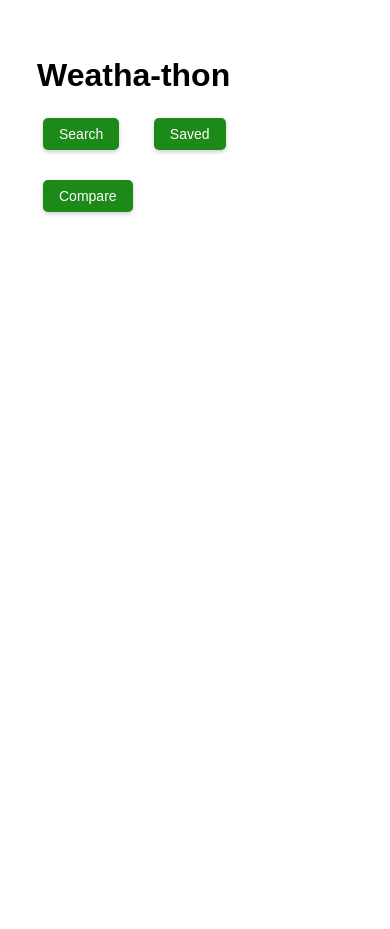
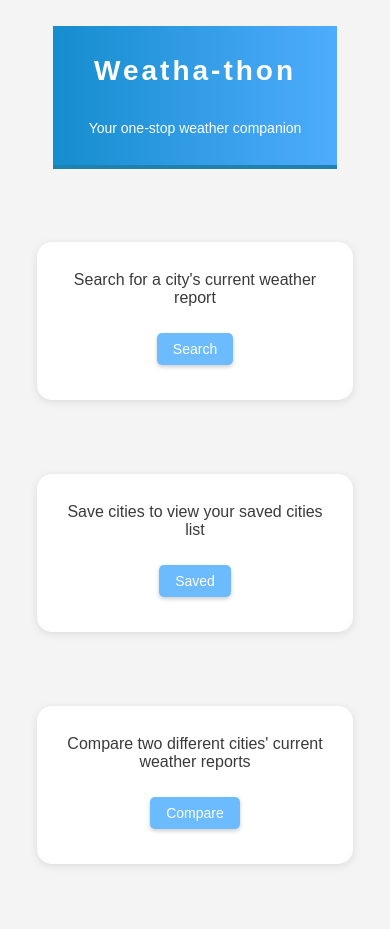
Before and after one commit to kjartan3/weather_project, a Django app: page / in a window 390 px wide. Before the commit the page ends 215 px from the top, so only its background shows below. Run offline with Django 5.2, Linux system fonts and the light colour scheme.

Commit message:
additions to styling and html

```diff
--- a/weathathon/static/weather_app/css/styles.css
+++ b/weathathon/static/weather_app/css/styles.css
@@ -1,22 +1,32 @@
-/* General Reset */
+/* General */
 * {
     margin: 8px;
     padding: 1px;
     box-sizing: border-box;
     font-family: Arial, sans-serif;
-
 }
 
-/* Weather Container */
+body {
+    background: #f4f4f4;
+    color: #3a3a3a;
+}
+
 .weather-container {
     max-width: 1200px;
     margin: 20px auto;
     padding: 10px;
 }
 
+.button-container {
+    display: flex;
+    justify-content: center;
+    gap: 80px;
+    margin-top: 80px;
+}
+
 /* Today's Weather Section */
 .weather-card {
-    background: #f2f2f2;
+    background: #ffffff;
     padding: 20px;
     border-radius: 8px;
     box-shadow: 0 2px 4px rgba(0, 0, 0, 0.1);
@@ -29,7 +39,7 @@
 .submit-btn {
     margin: 15px;
     padding: 8px 16px;
-    background: #1c8919;
+    background: #6cbbff;
     color: #fff;
     text-decoration: none;
     border-style: none;
@@ -140,6 +153,71 @@
     }
 }
 
+/* Homepage Header Section */
+.header-container {
+    background: linear-gradient(to right, #158dce, #4facfe);
+    color: #fff;
+    text-align: center;
+    padding: 20px 0;
+    border-bottom: 4px solid #1e81b0;
+    margin-left: 10%;
+    margin-right: 10%;
+}
+
+.main-title {
+    font-size: 36px;
+    letter-spacing: 3px;
+    margin-bottom: 5px;
+}
+
+.tagline {
+    font-size: 16px;
+    font-weight: 300;
+}
+
+/* Individual Cards */
+.feature-container {
+    display: flex;
+    flex-direction: column; /* Stack elements vertically */
+    justify-content: center;
+    align-items: center;
+    gap: 20px; /* Add space between items in the vertical layout */
+    max-width: 1200px;
+}
+
+.feature-card {
+    background: #fff;
+    box-shadow: 0 2px 8px rgba(0, 0, 0, 0.1);
+    border-radius: 15px;
+    padding: 20px;
+    text-align: center;
+    width: 440px;
+}
+
+.feature-description {
+    font-size: 16px;
+    margin-bottom: 10px;
+    color: #3a3a3a;
+}
+
+@media (max-width: 768px) {
+    .feature-card {
+        width: 100%;
+    }
+}
+
+@media (max-width: 480px) {
+    .main-title {
+        font-size: 28px;
+    }
+
+    .tagline {
+        font-size: 14px;
+    }
+}
+
+
+
 /* .weather-card {
     transition: transform 0.2s ease-in-out;
 }
--- a/weathathon/templates/home.html
+++ b/weathathon/templates/home.html
@@ -2,20 +2,38 @@
 
 <!DOCTYPE html>
 <html lang="en">
-<head>
 <head>
     <meta charset="UTF-8">
     <meta name="viewport" content="width=device-width, initial-scale=1.0">
     <title>Weathathon</title>
     <link rel="stylesheet" href="{% static 'weather_app/css/styles.css' %}">
 </head>
-</head>
 <body>
-    <div class="weather-container">
-        <h1>Weatha-thon</h1>
+    <!-- Main container -->
+    <header class="header-container">
+        <h1 class="main-title">Weatha-thon</h1>
+        <br>
+        <p class="tagline">Your one-stop weather companion</p>
+    </header>
+    <br>
+    <!-- Button Section -->
+    <main class="weather-container">
+        <div class="feature-container">
+            <div class="feature-card">
+                <p class="feature-description">Search for a city's current weather report</p>
                 <button onclick="window.location.href='/search/'" class="submit-btn">Search</button>
+            </div>
+            <br>
+            <div class="feature-card">
+                <p class="feature-description">Save cities to view your saved cities list</p>
                 <button onclick="window.location.href='/save/'" class="submit-btn">Saved</button>
+            </div>
+            <br>
+            <div class="feature-card">
+                <p class="feature-description">Compare two different cities' current weather reports</p>
                 <button onclick="window.location.href='/compare/'" class="submit-btn">Compare</button>
             </div>
+        </div>
+    </main>
 </body>
 </html>
```
Also changed, not shown: other parts of weathathon/static/weather_app/css/styles.css (+9 -59 lines), weathathon/templates/compare.html (+6 -7 lines), weathathon/templates/save.html (+7 -4 lines), weathathon/templates/search.html (+9 -8 lines), weathathon/db.sqlite3. Lines whose indentation alone changed are shown as unchanged.
